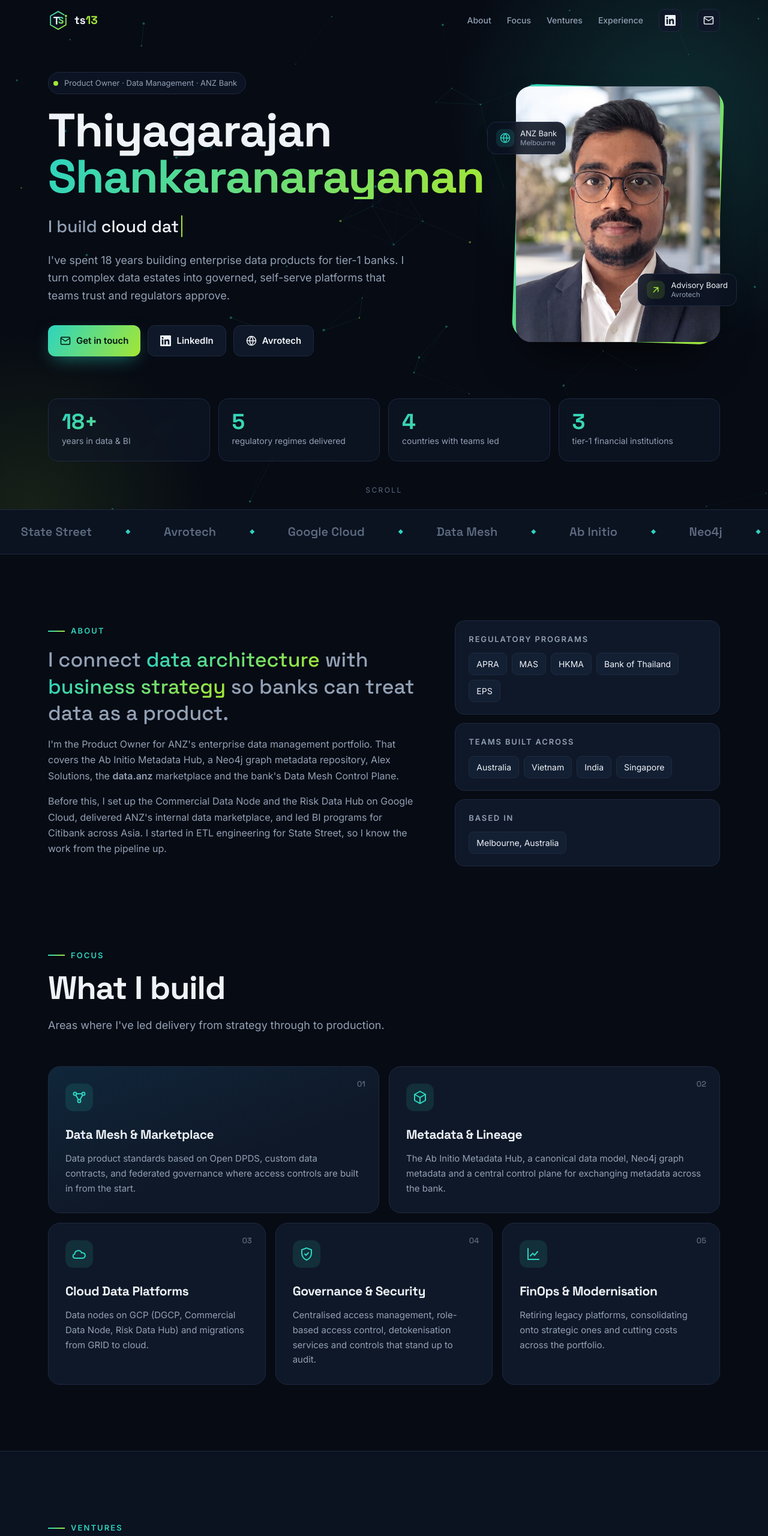
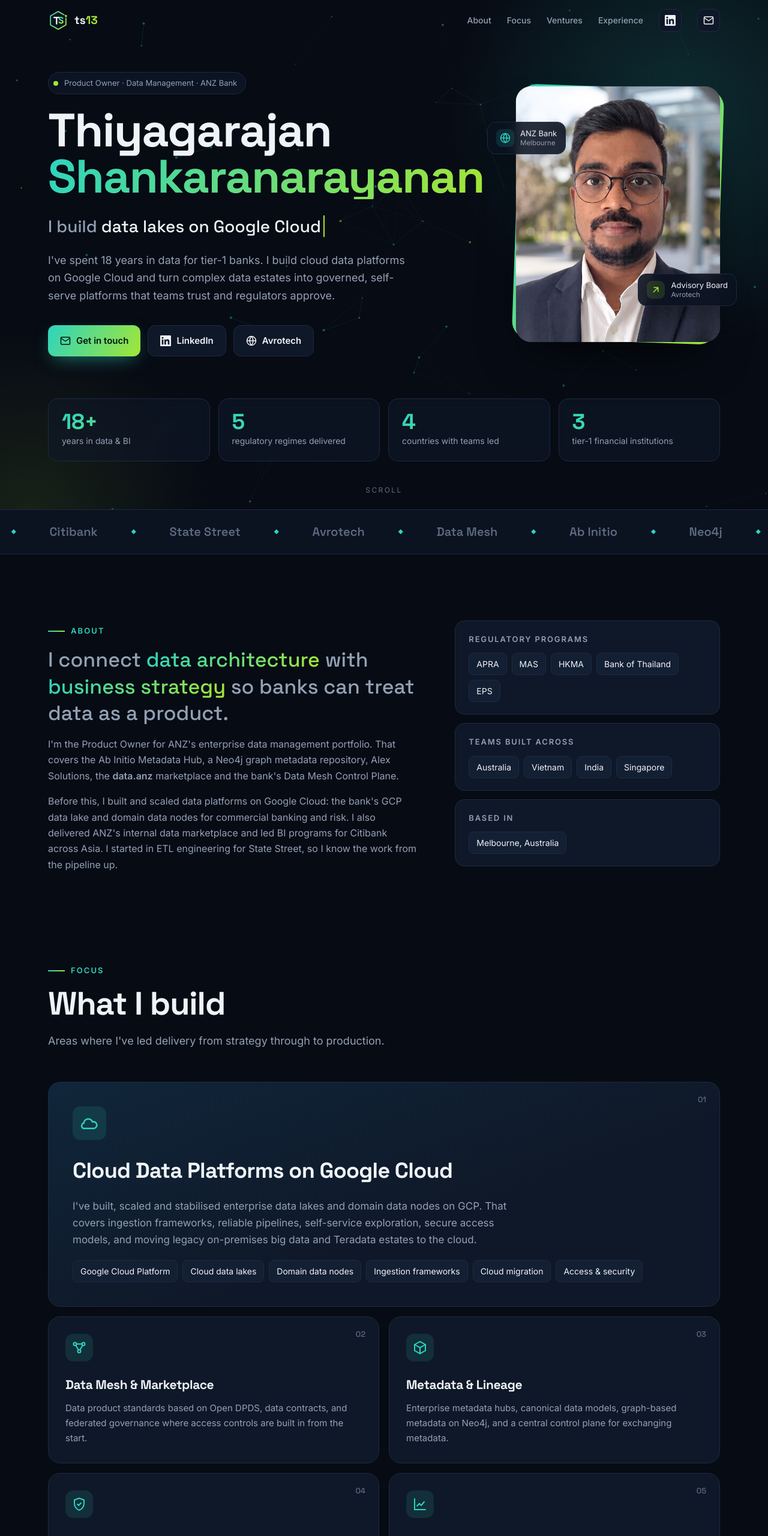
Before and after one commit to thiyagarajanshankar13/my-resume, a plain HTML site: page index.html in a window 1280 px wide. Shown: the top 2560 px of the page at 60% size. Drawn offline with Linux system fonts and the light colour scheme.

Commit message:
Lead with cloud data platforms on GCP; replace internal acronyms
Co-Authored-By: Claude Opus 5.5 <noreply@anthropic.com>
Claude-Session: https://claude.ai/code/session_01Qd7TXnrwMcDhH2rsjgzbVk

```diff
--- a/index.html
+++ b/index.html
@@ -135,13 +135,18 @@ h2{font-size:clamp(32px,4.6vw,54px);line-height:1.05;margin:0 0 18px;font-weight
 .tile{position:relative;grid-column:span 2;padding:28px;border-radius:20px;background:var(--card);border:1px solid var(--line);overflow:hidden;transition:transform .3s,border-color .3s}
 .tile:hover{transform:translateY(-4px);border-color:#2a3b57}
 .tile.wide{grid-column:span 3}
+.tile.hero-tile{grid-column:span 6;padding:40px}
+.tile.hero-tile h3{font-size:clamp(26px,3vw,36px);margin-bottom:14px}
+.tile.hero-tile p{font-size:17px;max-width:760px}
+.tile.hero-tile .ico{width:56px;height:56px}
+.tile.hero-tile .ico svg{width:30px;height:30px}
 .tile.hl{background:linear-gradient(160deg,#10263a 0%,#0f1828 60%)}
 .tile .num{position:absolute;right:22px;top:18px;font-family:"Space Grotesk";font-size:13px;color:var(--dim)}
 .tile .ico{width:46px;height:46px;border-radius:13px;display:grid;place-items:center;background:rgba(45,212,191,.12);color:var(--teal);margin-bottom:22px}
 .tile .ico svg{width:24px;height:24px}
 .tile h3{font-size:21px;margin:0 0 10px}
 .tile p{color:var(--muted);margin:0;font-size:15px}
-@media (max-width:900px){ .bento{grid-template-columns:1fr} .tile,.tile.wide{grid-column:auto} .about-grid{grid-template-columns:1fr;gap:36px} }
+@media (max-width:900px){ .bento{grid-template-columns:1fr} .tile,.tile.wide,.tile.hero-tile{grid-column:auto} .tile.hero-tile{padding:28px} .about-grid{grid-template-columns:1fr;gap:36px} }
 
 /* ventures */
 #ventures{background:var(--bg2);border-block:1px solid var(--line)}
@@ -245,8 +250,8 @@ footer nav a:hover{color:var(--ink)}
         <div>
           <span class="pill"><span class="dot"></span>Product Owner · Data Management · ANZ Bank</span>
           <h1>Thiyagarajan <span class="last grad-text">Shankaranarayanan</span></h1>
-          <p class="roles">I build <span class="typed" id="typed">Data Mesh platforms</span></p>
-          <p class="lede">I've spent 18 years building enterprise data products for tier-1 banks. I turn complex data estates into governed, self-serve platforms that teams trust and regulators approve.</p>
+          <p class="roles">I build <span class="typed" id="typed">cloud data platforms on GCP</span></p>
+          <p class="lede">I've spent 18 years in data for tier-1 banks. I build cloud data platforms on Google Cloud and turn complex data estates into governed, self-serve platforms that teams trust and regulators approve.</p>
           <div class="btns">
             <a class="btn primary" href="#contact"><svg class="i"><use href="#i-mail"/></svg>Get in touch</a>
             <a class="btn" href="https://www.linkedin.com/in/thiyagarajan-shankaranarayanan" target="_blank" rel="noopener"><svg class="i"><use href="#i-in"/></svg>LinkedIn</a>
@@ -272,8 +277,8 @@ footer nav a:hover{color:var(--ink)}
   <!-- MARQUEE -->
   <div class="marquee" aria-hidden="true">
     <div class="track">
-      <span>ANZ Bank</span><span>Citibank</span><span>State Street</span><span>Avrotech</span><span>Google Cloud</span><span>Data Mesh</span><span>Ab Initio</span><span>Neo4j</span><span>Teradata</span><span>APRA · MAS · HKMA</span>
-      <span>ANZ Bank</span><span>Citibank</span><span>State Street</span><span>Avrotech</span><span>Google Cloud</span><span>Data Mesh</span><span>Ab Initio</span><span>Neo4j</span><span>Teradata</span><span>APRA · MAS · HKMA</span>
+      <span>Google Cloud</span><span>ANZ Bank</span><span>Citibank</span><span>State Street</span><span>Avrotech</span><span>Data Mesh</span><span>Ab Initio</span><span>Neo4j</span><span>Teradata</span><span>APRA · MAS · HKMA</span>
+      <span>Google Cloud</span><span>ANZ Bank</span><span>Citibank</span><span>State Street</span><span>Avrotech</span><span>Data Mesh</span><span>Ab Initio</span><span>Neo4j</span><span>Teradata</span><span>APRA · MAS · HKMA</span>
     </div>
   </div>
 
@@ -284,7 +289,7 @@ footer nav a:hover{color:var(--ink)}
         <div class="kicker">About</div>
         <p class="statement">I connect <em class="grad-text">data architecture</em> with <em class="grad-text">business strategy</em> so banks can treat data as a product.</p>
         <p>I'm the Product Owner for ANZ's enterprise data management portfolio. That covers the Ab Initio Metadata Hub, a Neo4j graph metadata repository, Alex Solutions, the <strong>data.anz</strong> marketplace and the bank's Data Mesh Control Plane.</p>
-        <p>Before this, I set up the Commercial Data Node and the Risk Data Hub on Google Cloud, delivered ANZ's internal data marketplace, and led BI programs for Citibank across Asia. I started in ETL engineering for State Street, so I know the work from the pipeline up.</p>
+        <p>Before this, I built and scaled data platforms on Google Cloud: the bank's GCP data lake and domain data nodes for commercial banking and risk. I also delivered ANZ's internal data marketplace and led BI programs for Citibank across Asia. I started in ETL engineering for State Street, so I know the work from the pipeline up.</p>
       </div>
       <div class="facts reveal">
         <div class="fact"><h3>Regulatory programs</h3><div class="tags"><span class="tag">APRA</span><span class="tag">MAS</span><span class="tag">HKMA</span><span class="tag">Bank of Thailand</span><span class="tag">EPS</span></div></div>
@@ -303,11 +308,15 @@ footer nav a:hover{color:var(--ink)}
         <p class="sub">Areas where I've led delivery from strategy through to production.</p>
       </div>
       <div class="bento">
-        <div class="tile wide hl reveal"><span class="num">01</span><div class="ico"><svg viewBox="0 0 24 24" fill="none" stroke="currentColor" stroke-width="2" stroke-linecap="round"><circle cx="5" cy="6" r="2.5"/><circle cx="19" cy="6" r="2.5"/><circle cx="12" cy="18" r="2.5"/><path d="M7.5 6h9M6.3 8.2l4.4 7.6M17.7 8.2l-4.4 7.6"/></svg></div><h3>Data Mesh &amp; Marketplace</h3><p>Data product standards based on Open DPDS, custom data contracts, and federated governance where access controls are built in from the start.</p></div>
-        <div class="tile wide reveal"><span class="num">02</span><div class="ico"><svg viewBox="0 0 24 24" fill="none" stroke="currentColor" stroke-width="2" stroke-linecap="round"><path d="M12 2 3 7v10l9 5 9-5V7z"/><path d="M3 7l9 5 9-5M12 12v10"/></svg></div><h3>Metadata &amp; Lineage</h3><p>The Ab Initio Metadata Hub, a canonical data model, Neo4j graph metadata and a central control plane for exchanging metadata across the bank.</p></div>
-        <div class="tile reveal"><span class="num">03</span><div class="ico"><svg viewBox="0 0 24 24" fill="none" stroke="currentColor" stroke-width="2" stroke-linecap="round"><path d="M17.5 19a4.5 4.5 0 1 0-1.4-8.8A6 6 0 0 0 4.5 12 3.5 3.5 0 0 0 6 19z"/></svg></div><h3>Cloud Data Platforms</h3><p>Data nodes on GCP (DGCP, Commercial Data Node, Risk Data Hub) and migrations from GRID to cloud.</p></div>
-        <div class="tile reveal"><span class="num">04</span><div class="ico"><svg viewBox="0 0 24 24" fill="none" stroke="currentColor" stroke-width="2" stroke-linecap="round"><path d="M12 2 4 5v6c0 5 3.4 9.4 8 11 4.6-1.6 8-6 8-11V5z"/><path d="m9 12 2 2 4-4"/></svg></div><h3>Governance &amp; Security</h3><p>Centralised access management, role-based access control, detokenisation services and controls that stand up to audit.</p></div>
-        <div class="tile reveal"><span class="num">05</span><div class="ico"><svg viewBox="0 0 24 24" fill="none" stroke="currentColor" stroke-width="2" stroke-linecap="round"><path d="M3 3v18h18"/><path d="m7 15 4-4 3 3 5-6"/></svg></div><h3>FinOps &amp; Modernisation</h3><p>Retiring legacy platforms, consolidating onto strategic ones and cutting costs across the portfolio.</p></div>
+        <div class="tile hero-tile hl reveal"><span class="num">01</span><div class="ico"><svg viewBox="0 0 24 24" fill="none" stroke="currentColor" stroke-width="2" stroke-linecap="round"><path d="M17.5 19a4.5 4.5 0 1 0-1.4-8.8A6 6 0 0 0 4.5 12 3.5 3.5 0 0 0 6 19z"/></svg></div>
+          <h3>Cloud Data Platforms on Google Cloud</h3>
+          <p>I've built, scaled and stabilised enterprise data lakes and domain data nodes on GCP. That covers ingestion frameworks, reliable pipelines, self-service exploration, secure access models, and moving legacy on-premises big data and Teradata estates to the cloud.</p>
+          <div class="tags" style="margin-top:20px"><span class="tag">Google Cloud Platform</span><span class="tag">Cloud data lakes</span><span class="tag">Domain data nodes</span><span class="tag">Ingestion frameworks</span><span class="tag">Cloud migration</span><span class="tag">Access &amp; security</span></div>
+        </div>
+        <div class="tile wide reveal"><span class="num">02</span><div class="ico"><svg viewBox="0 0 24 24" fill="none" stroke="currentColor" stroke-width="2" stroke-linecap="round"><circle cx="5" cy="6" r="2.5"/><circle cx="19" cy="6" r="2.5"/><circle cx="12" cy="18" r="2.5"/><path d="M7.5 6h9M6.3 8.2l4.4 7.6M17.7 8.2l-4.4 7.6"/></svg></div><h3>Data Mesh &amp; Marketplace</h3><p>Data product standards based on Open DPDS, data contracts, and federated governance where access controls are built in from the start.</p></div>
+        <div class="tile wide reveal"><span class="num">03</span><div class="ico"><svg viewBox="0 0 24 24" fill="none" stroke="currentColor" stroke-width="2" stroke-linecap="round"><path d="M12 2 3 7v10l9 5 9-5V7z"/><path d="M3 7l9 5 9-5M12 12v10"/></svg></div><h3>Metadata &amp; Lineage</h3><p>Enterprise metadata hubs, canonical data models, graph-based metadata on Neo4j, and a central control plane for exchanging metadata.</p></div>
+        <div class="tile wide reveal"><span class="num">04</span><div class="ico"><svg viewBox="0 0 24 24" fill="none" stroke="currentColor" stroke-width="2" stroke-linecap="round"><path d="M12 2 4 5v6c0 5 3.4 9.4 8 11 4.6-1.6 8-6 8-11V5z"/><path d="m9 12 2 2 4-4"/></svg></div><h3>Governance &amp; Security</h3><p>Role-based access control, detokenisation services and data controls that stand up to audit and regulators.</p></div>
+        <div class="tile wide reveal"><span class="num">05</span><div class="ico"><svg viewBox="0 0 24 24" fill="none" stroke="currentColor" stroke-width="2" stroke-linecap="round"><path d="M3 3v18h18"/><path d="m7 15 4-4 3 3 5-6"/></svg></div><h3>FinOps &amp; Modernisation</h3><p>Retiring legacy platforms, consolidating onto strategic cloud platforms and cutting costs.</p></div>
       </div>
     </div>
   </section>
@@ -361,24 +370,24 @@ footer nav a:hover{color:var(--ink)}
           <ul><li>Ab Initio Metadata Hub, canonical data model, Neo4j, Alex Solutions, data.anz and the Data Mesh Control Plane</li><li>Metadata releases for the climate program, Pacific and technology initiatives</li><li>Decommissioning legacy platforms and driving FinOps savings</li></ul>
         </div></div>
         <div class="xp-item"><div class="xp-when"><b>2025 — 2026</b>Nov 2025 – Apr 2026</div><div class="xp-body">
-          <h3>Product Owner, Commercial Data Node</h3><div class="xp-org">ANZ Bank · parallel role</div>
-          <p>Led the architecture and deployment of the Commercial Data Node on GCP for Business &amp; Private Banking. Set the standards for ingestion and self-service, and designed a centralised access management model with role-based access control.</p>
+          <h3>Product Owner, Commercial Data Node on GCP</h3><div class="xp-org">ANZ Bank · parallel role</div>
+          <p>Led the architecture and deployment of a domain data node on Google Cloud for Business &amp; Private Banking. Set the standards for ingestion and self-service, and designed a centralised access management model with role-based access control.</p>
         </div></div>
         <div class="xp-item"><div class="xp-when"><b>2023 — 2025</b>Oct 2023 – Oct 2025</div><div class="xp-body">
           <h3>Product Owner, Data Mesh Marketplace (data.anz)</h3><div class="xp-org">ANZ Bank · Melbourne</div>
           <p>Delivered ANZ's internal data marketplace, where all staff can discover and subscribe to governed data products. Created a data product standard based on Open DPDS, set up data contracts and the federated governance model, and built metadata connectors across the data nodes.</p>
         </div></div>
         <div class="xp-item"><div class="xp-when"><b>2022 — 2023</b>Jun 2022 – Sep 2023</div><div class="xp-body">
-          <h3>Product Owner, DGCP Platform</h3><div class="xp-org">ANZ Bank · Melbourne</div>
-          <p>Extended the data treatment service (DTaaS) to support detokenisation, upgraded the batch ingestion framework, and set up the Vietnam data team.</p>
+          <h3>Product Owner, GCP Data Lake Platform</h3><div class="xp-org">ANZ Bank · Melbourne</div>
+          <p>Owned the bank's enterprise data lake on Google Cloud. Extended its data treatment service to support detokenisation, upgraded the batch ingestion framework to handle reloads, and set up the Vietnam data team.</p>
         </div></div>
         <div class="xp-item"><div class="xp-when"><b>2021 — 2022</b>Jul 2021 – May 2022</div><div class="xp-body">
-          <h3>Platform Lead, Risk Data Hub</h3><div class="xp-org">ANZ Bank · Group Risk</div>
-          <p>Shaped the strategy for the Risk GRID-to-Cloud migration and set up the Risk Data Hub as a core enterprise data node.</p>
+          <h3>Platform Lead, Risk Data Hub on GCP</h3><div class="xp-org">ANZ Bank · Group Risk</div>
+          <p>Shaped the strategy for moving risk analytics from an on-premises big data platform to Google Cloud, and set up the Risk Data Hub as a core data node on GCP.</p>
         </div></div>
         <div class="xp-item extra"><div class="xp-when"><b>2019 — 2021</b>Jun 2019 – Jun 2021</div><div class="xp-body">
-          <h3>Senior Data Analyst, ANZ Plus &amp; EDIA CDE</h3><div class="xp-org">ANZ Bank · Melbourne</div>
-          <p>Defined the data sourcing for the ANZx / ANZ Plus program, extended the SoBIH and DGCP platforms, and ran tech spikes for FDX on OpenShift and GCP (later named Stargate).</p>
+          <h3>Senior Data Analyst, ANZ Plus &amp; Cloud Data Engineering</h3><div class="xp-org">ANZ Bank · Melbourne</div>
+          <p>Defined the data sourcing for the ANZ Plus digital bank, helped build out the bank's data lake on Google Cloud, and designed data movement patterns into GCP, including key management and access controls.</p>
         </div></div>
         <div class="xp-item extra"><div class="xp-when"><b>2015 — 2019</b>Sep 2015 – Jun 2019</div><div class="xp-body">
           <h3>Onsite Lead, ANZ Data</h3><div class="xp-org">TCS for ANZ Bank · Melbourne</div>
@@ -410,8 +419,8 @@ footer nav a:hover{color:var(--ink)}
         <p class="sub">Tools and practices I've used in production.</p>
       </div>
       <div class="skills">
+        <div class="skill reveal"><h3>Cloud data platforms</h3><div class="tags"><span class="tag">Google Cloud Platform</span><span class="tag">Cloud Data Lakes</span><span class="tag">Teradata</span><span class="tag">Cloudera / Big Data</span><span class="tag">OpenShift</span><span class="tag">Oracle</span><span class="tag">Netezza</span></div></div>
         <div class="skill reveal"><h3>Data management &amp; metadata</h3><div class="tags"><span class="tag">Ab Initio Metadata Hub</span><span class="tag">Neo4j</span><span class="tag">Alex Solutions</span><span class="tag">IBM IGC</span><span class="tag">Data Contracts</span><span class="tag">Open DPDS</span><span class="tag">Data Mesh</span></div></div>
-        <div class="skill reveal"><h3>Cloud &amp; platforms</h3><div class="tags"><span class="tag">Google Cloud Platform</span><span class="tag">Teradata</span><span class="tag">Cloudera / Big Data</span><span class="tag">OpenShift</span><span class="tag">Oracle</span><span class="tag">Netezza</span></div></div>
         <div class="skill reveal"><h3>Integration &amp; ETL</h3><div class="tags"><span class="tag">IBM DataStage</span><span class="tag">Informatica</span><span class="tag">Talend</span><span class="tag">SmartStream TLM</span><span class="tag">Sparx EA (MDG)</span></div></div>
         <div class="skill reveal"><h3>Delivery &amp; leadership</h3><div class="tags"><span class="tag">Product Ownership</span><span class="tag">Agile</span><span class="tag">Jira / RTC</span><span class="tag">FinOps</span><span class="tag">Stakeholder Management</span><span class="tag">Team Building</span></div></div>
       </div>
@@ -475,7 +484,7 @@ footer nav a:hover{color:var(--ink)}
   });
 
   // typed roles
-  var words = ['Data Mesh platforms','metadata hubs','cloud data nodes','data marketplaces','governed data products'];
+  var words = ['cloud data platforms on GCP','data lakes on Google Cloud','Data Mesh platforms','data marketplaces','governed data products'];
   var t = document.getElementById('typed');
   if (!reduce){
     var wi = 0, ci = words[0].length, del = true;
```
